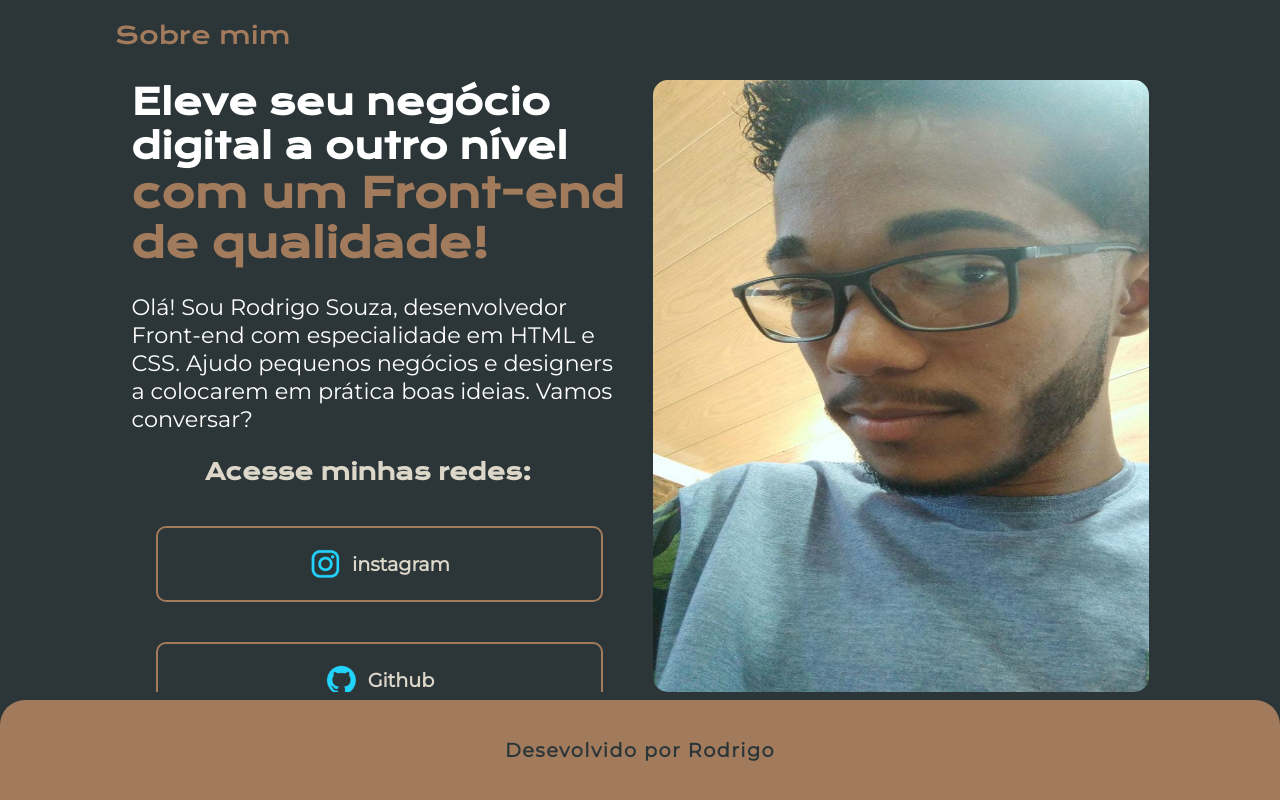
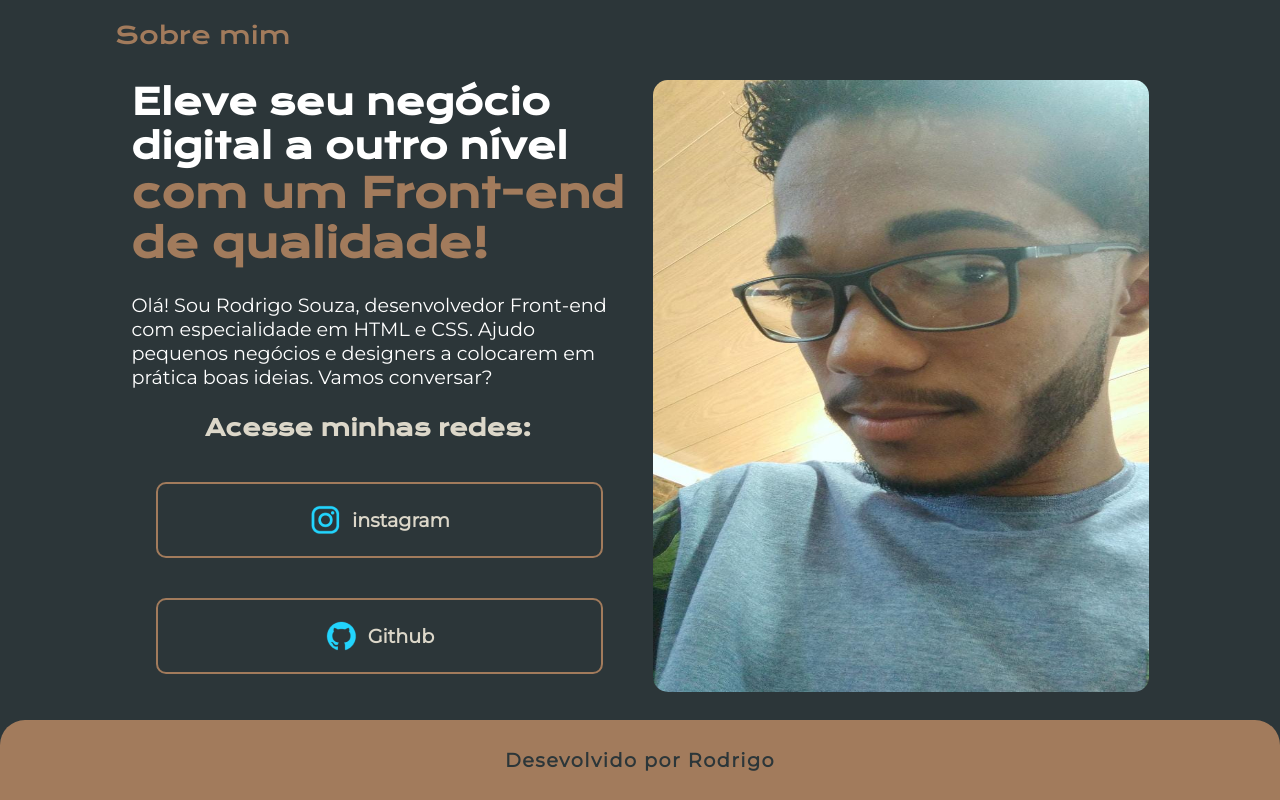
Before and after one commit to Devjhonax/portifolioDeRodrigo, a plain HTML site: page index.html in a window 1280 px wide. Drawn offline with nearby package versions, Linux system fonts and the light colour scheme.

Commit message:
Update style.css

```diff
--- a/assets/style.css
+++ b/assets/style.css
@@ -76,7 +76,7 @@ h3 {
 .texto p {
     margin: 25px 0;
     font-family: var(--fonte-secundaria);
-    font-size: 1.4rem;
+    font-size: 1.2rem;
 }
 
 .redes {
@@ -127,7 +127,7 @@ h3 {
 
 footer {
     margin-top: 25px;
-    height: 100px;
+    height: 10%;
     background-color: var(--cor-terciaria);
     display: flex;
     align-items: center;
```
